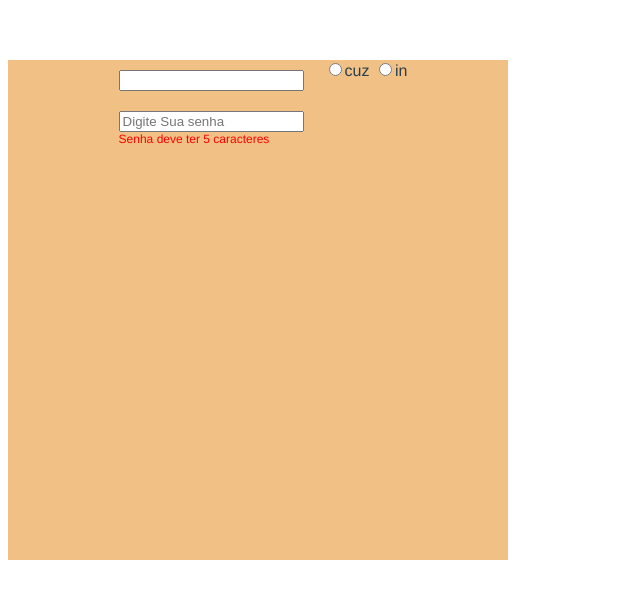
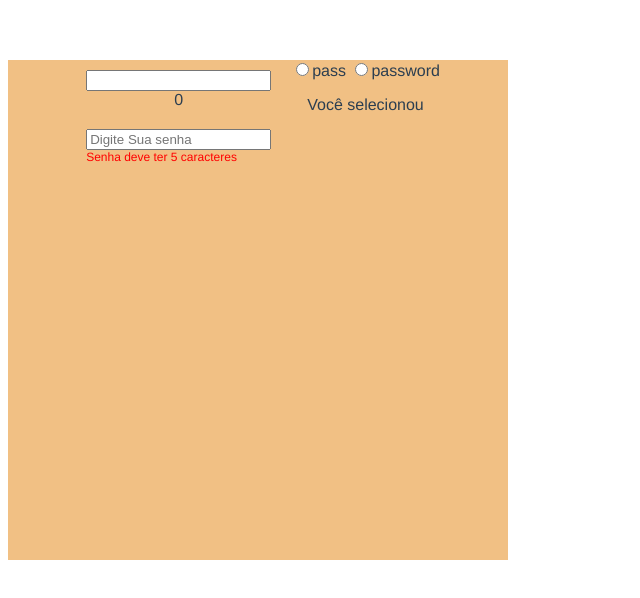
Before and after one commit to EuripedesSimoes/Vue-Tr, a Vue app in the folder form-test/: page / in a window 1280 px wide. Shown: the top 598 px of the page, without its empty margins (0-640 px from the left). Built offline with nearby package versions, Linux system fonts and the light colour scheme.

Commit message:
Form Test

```diff
--- a/form-test/src/components/TheForm.vue
+++ b/form-test/src/components/TheForm.vue
@@ -2,26 +2,29 @@
     <main class="main">
         <div class="div_main">
             <form class="form_name">
-                <input type="text" id="cu" v-model="txt" v-on:input="nameValidate()">
-                <span id="span_required" :style="display_Span" >Senha deve ter 8 caracteres</span>
+                <input type="text" id="cu" v-model="txt" v-on:input="nameValidate">
+                <span id="span_required" :style="display_Span" >Senha deve ter 3 caracteres</span>
+                {{ txt.length }}
             </form>
 
-            <form class="form_pass">
+            <!--<form class="form_pass">
                 <input type="password" placeholder="Digite Sua senha">
-                <span id="span_required" style="display: flex; color: red;">Senha deve ter 5 caracteres</span>
+                <span id="span_required2" style="display: flex; color: red;">Senha deve ter 5 caracteres</span>
             </form>
 
-            <!--
-            <form>
-                <input type="text" placeholder="Digite Sua senha" v-model="ip3">
-                <span id="span_required" v-if="ip3.length = 0" style="display: none;"></span>
-                <span id="span_required" v-else-if="ip3.length < 5" style="display: flex; color: red;">Senha deve ter 5 caracteres</span>
-                <span id="span_required" v-else-if="ip3.length >= 5" style="display: flex; color: green;">Senha deve ter 5 caracteres</span>
-            </form>-->
+
+                <span id="span_required" v-if="txt.length = 0" style="display: none;"></span>
+                -->
+                <form>
+                <input type="text" placeholder="Digite Sua senha" v-model="txt">
+                <span id="span_required3" v-if="txt.length < 5" style="display: flex; color: red;">Senha deve ter 5 caracteres</span>
+                <span id="span_required4" v-else-if="txt.length >= 5" style="display: flex; color: green;">Senha com caracteres certo</span>
+            </form>
         </div>
         <div>
-            <input type="radio" value="uc">cuz
-            <input type="radio" value="niz">in
+            <input type="radio" value="pass" v-model="txt">pass
+            <input type="radio" value="password" v-model="txt">password
+            <p>Você selecionou  {{ txt }}</p>
         </div>
     </main>
 </template>
@@ -42,13 +45,14 @@ export default {
         nameValidate(){
             console.log(this.txt)
 
-            if (this.txt.length < 3){
-                this.display_Span = 'display: flex; color:red'
+            if (this.txt.length < 5){
+                this.display_Span = 'display: block; color:red'
 
             }
 
             else {
-                    this.display_Span = 'display: flex; color:green'
+                    this.display_Span = 'display: block; color:green'
+                    /*this.spanT.innerText = 'Caracteres certos'*/
                 }
 
             /*if (this.txt < 5)
```
